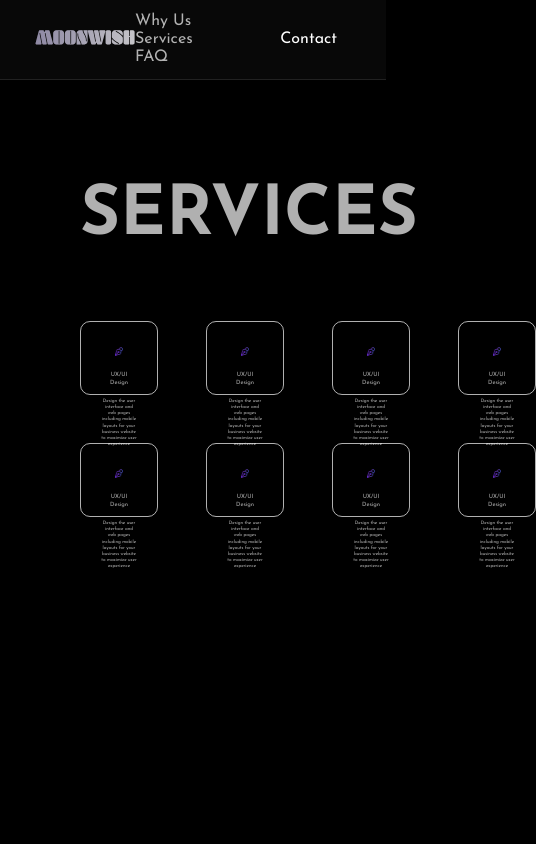
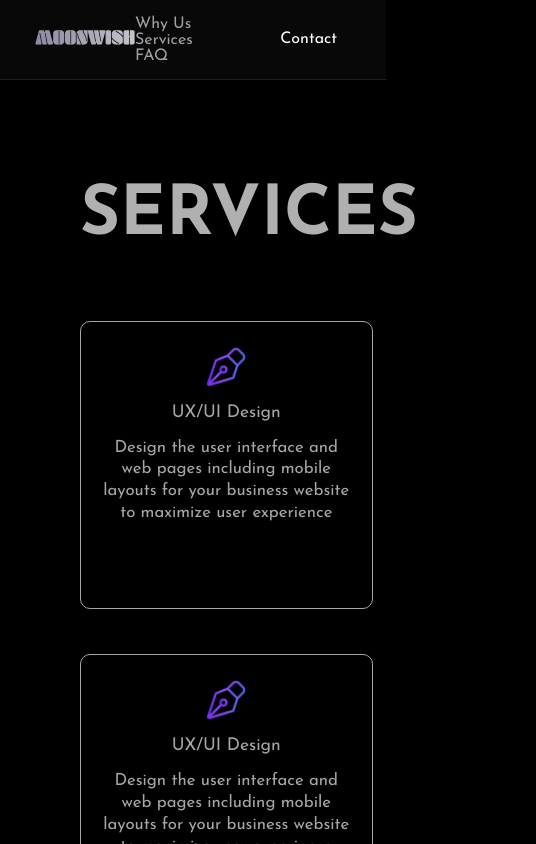
Before and after one commit to MoonWish-Studios/moonwish-site, a Next.js app: page /services in a window 390 px wide. Shown: the top 844 px of the page, 536 px wide, since content can reach past the window. Built offline with nearby package versions, Linux system fonts and the light colour scheme.

Commit message:
services page

```diff
--- a/app/page.tsx
+++ b/app/page.tsx
@@ -1,7 +1,6 @@
 import TypewriterC from "../components/TypewriterC";
 import Navbar from "../components/Navbar";
 import Button from "../components/Button/Button";
-import { Josefin_Sans } from "@next/font/google";
 
 // imagine each folder as a page
 // a page has the HTML, head.tsx is the <head> part of the HTML. We can add keywords, icons here to improve SEO for this specific page
@@ -13,11 +12,9 @@ import { Josefin_Sans } from "@next/font/google";
 
 // head.tsx + layout.tsx are optional files. PAGE.tsx is mandatory as it act as the page
 
-const josefin_sans = Josefin_Sans({});
-
 export default function Home() {
     return (
-        <div className={`${josefin_sans.className} container`}>
+        <div className={`container`}>
             <Navbar />
             <main className="main">
                 <TypewriterC />
--- a/app/services/page.tsx
+++ b/app/services/page.tsx
@@ -1,13 +1,10 @@
 "use client";
-import { Josefin_Sans } from "@next/font/google";
 import Navbar from "../../components/Navbar";
 import ServiceCard from "../../components/ServiceCard";
 
-const josefin_sans = Josefin_Sans({});
-
 export default function Services() {
     return (
-        <div className={`${josefin_sans.className} container`}>
+        <div className={`container`}>
             <Navbar />
             <main className="main">
                 <div className="serviceContainer">
--- a/styles/abstracts/_variables.scss
+++ b/styles/abstracts/_variables.scss
@@ -1,6 +1,7 @@
 :root,
 [data-theme="dark"] {
     --color-text-primary: #a6a6a6;
+    --color-text-navlink: #a1a1a1;
     --color-text-secondary: #5c5c5c;
     --color-text-third: #212121;
     --color-text-highlight: #e1e1e1;
@@ -17,4 +18,6 @@
     --color-border-purple: #9847ff;
 
     --color-background-secondary: #0e0e0e;
+
+    // --font
 }
--- /dev/null
+++ b/styles/components/_buttons.scss
@@ -0,0 +1,21 @@
+.button {
+    background-color: #000000;
+    border-width: 1px;
+    border-color: white;
+    border-style: solid;
+    padding: none;
+    width: 10em;
+    height: 3.3em;
+    color: white;
+    font-size: 16px;
+    cursor: pointer;
+    border-radius: 5px;
+    display: flex;
+    justify-content: center;
+    align-items: center;
+
+    &:hover {
+        transition: 0.1s ease-in-out;
+        transform: translateY(-2.5px);
+    }
+}
--- a/styles/components/_footer.scss
+++ b/styles/components/_footer.scss
@@ -41,7 +41,7 @@ footer {
 }
 
 @media (max-width: 960px) {
-  .flex-directory {
+    .footer-directory {
         flex-direction: column;
         gap: 50px;
     }
--- a/styles/components/_navbar.scss
+++ b/styles/components/_navbar.scss
@@ -33,8 +33,11 @@ ul {
 
 .nav-links ul li a {
     text-decoration: none;
-    color: var(--color-primary);
+    color: var(--color-text-navlink);
     font-size: 16px;
+    &:hover {
+        color: var(--color-text-primary);
+    }
 }
 
 .contact {
@@ -63,20 +66,6 @@ ul {
     width: 100%;
     transition: 0.3s;
 }
-
-.nav-links ul li::after {
-    content: "";
-    width: 0%;
-    height: 2px;
-    background: #ffffff;
-    display: block;
-    margin: auto;
-}
-.nav-links ul li:hover::after {
-    width: 100%;
-    transition: 0.3s;
-}
-
 // .logoImg {
 //     height: auto;
 // }
--- a/styles/globals.scss
+++ b/styles/globals.scss
@@ -4,6 +4,7 @@
 
 @use "./components/navbar";
 @use "./components/footer";
+@use "./components/buttons";
 
 @use "./pages/services";
 @use "./pages/error404";
@@ -74,6 +75,7 @@ body {
     cursor: pointer;
     padding: 0;
     border-style: solid;
+    border-radius: 100px;
 }
 // border-radius: 4px;
 //     background: #256ce1;
--- a/styles/pages/_services.scss
+++ b/styles/pages/_services.scss
@@ -11,8 +11,14 @@
 
 .serviceGrid {
     display: grid;
-    grid-template-columns: repeat(4, 1fr);
-    grid-gap: 3em;
+    // flex-wrap: wrap;
+    // justify-content: space-evenly;
+    grid-template-columns: repeat(4, 19vw);
+    // grid-template-rows: repeat(auto-fill, minmax(250px, 300px));
+    // grid-auto-rows: max-content;
+    // grid-auto-flow: row column;
+    // grid-gap: 3em;
+    grid-gap: 45px;
 }
 
 .serviceCard {
@@ -21,13 +27,13 @@
     align-items: center;
     justify-content: flex-start;
     text-align: center;
-    border: 1px solid var(--color-primary);
+    border: 1px solid var(--color-text-primary);
     border-radius: 10px;
-    width: 20vw;
-    height: 19vw;
+    width: 19vw;
+    height: 18vw;
     padding: 25px 20px 10px 20px;
     line-height: 1.3;
-    color: var(--color-primary);
+    color: var(--color-text-primary);
 }
 
 .serviceDescription {
@@ -37,16 +43,64 @@
 
 .serviceTitle {
     margin: 15px 0 12px;
-    font-size: 1.5vw;
+    font-size: 1.4vw;
 }
 
-.serviceContainer {
-    max-width: 90vw;
+@media (max-width: 1100px) {
+    .serviceGrid {
+        grid-template-columns: repeat(3, 25vw);
+    }
+    .serviceCard {
+        width: 25vw;
+        height: 24vw;
+    }
+    .serviceDescription {
+        font-size: 1.5vw;
+    }
+    .serviceTitle {
+        font-size: 1.7vw;
+    }
+    .serviceCard img {
+        width: 2.8vw;
+    }
 }
 
-@media (max-width: 1225px) {
+@media (max-width: 775px) {
     .serviceGrid {
-        grid-template-columns: 1fr 1fr 1fr 1fr;
-        grid-template-rows: 1fr 1fr 1fr;
+        grid-template-columns: repeat(2, 35vw);
+    }
+    .serviceCard {
+        width: 35vw;
+        height: 34vw;
+    }
+    .serviceDescription {
+        font-size: 2.1vw;
+    }
+    .serviceTitle {
+        font-size: 2.3vw;
     }
 }
+@media (max-width: 512px) {
+    .serviceGrid {
+        grid-template-columns: repeat(1, 75vw);
+    }
+    .serviceCard {
+        width: 75vw;
+        height: 74vw;
+    }
+    .serviceDescription {
+        font-size: 4.3vw;
+    }
+    .serviceTitle {
+        font-size: 4.5vw;
+    }
+    .serviceCard img {
+        width: 10vw;
+    }
+}
+// @media (max-width: 1225px) {
+//     .serviceGrid {
+//         grid-template-columns: 1fr 1fr 1fr 1fr;
+//         grid-template-rows: 1fr 1fr 1fr;
+//     }
+// }
```
Also changed, not shown: components/Button/Button.tsx (+12 -4 lines), components/Button/ButtonStyle.tsx (+1 -18 lines). Lines whose indentation alone changed are shown as unchanged.
